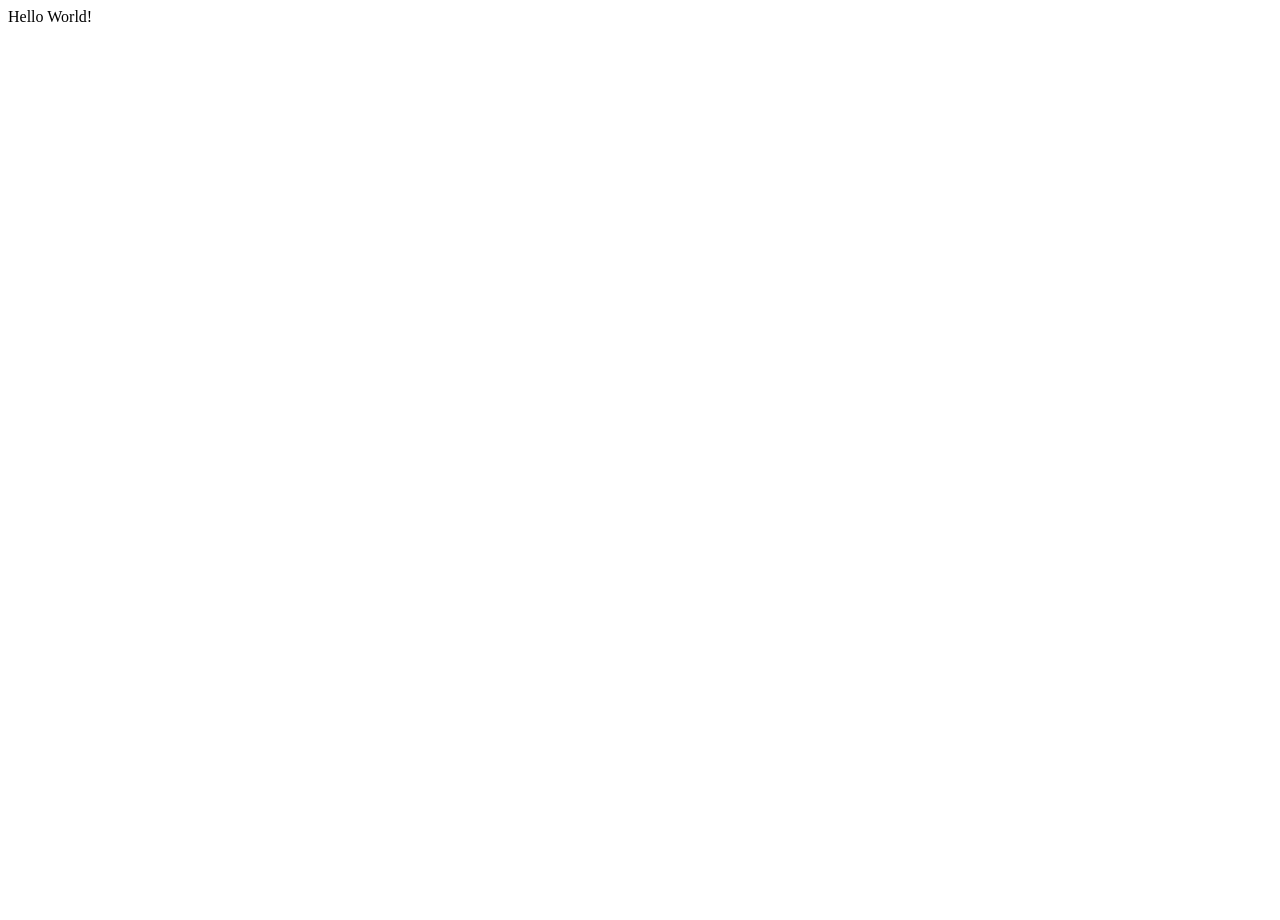
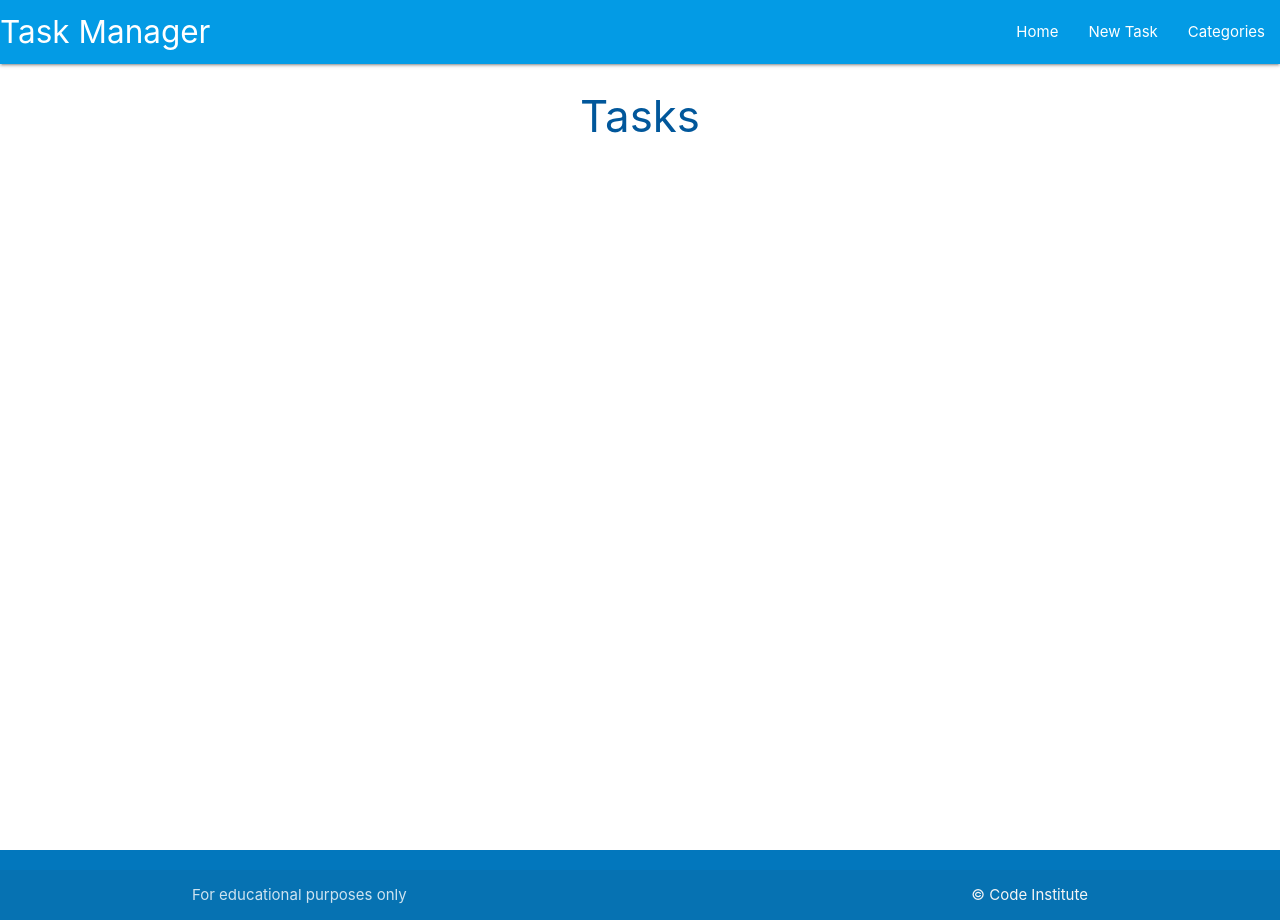
Before and after one commit to taz1003/flask-sqlalchemy-task-manager, a Flask app: page / in a window 1280 px wide. Before the commit the page is almost empty. Run offline with Flask 3, Linux system fonts and the light colour scheme.

Commit message:
Add css and js to base.html

```diff
--- a/taskmanager/routes.py
+++ b/taskmanager/routes.py
@@ -5,4 +5,4 @@ from taskmanager.models import Task, Category
 
 @app.route("/")
 def home():
-    return render_template("base.html")
+    return render_template("tasks.html")
--- /dev/null
+++ b/taskmanager/static/css/style.css
@@ -0,0 +1,9 @@
+body {
+	display: flex;
+	min-height: 100vh;
+	flex-direction: column;
+}
+
+main {
+	flex: 1 0 auto;
+}
--- /dev/null
+++ b/taskmanager/static/js/script.js
@@ -0,0 +1,5 @@
+document.addEventListener("DOMContentLoaded", function () {
+	// sidenav initialization
+	let sidenav = document.querySelectorAll(".sidenav");
+	M.Sidenav.init(sidenav);
+});
--- a/taskmanager/templates/base.html
+++ b/taskmanager/templates/base.html
@@ -1,11 +1,56 @@
 <!DOCTYPE html>
 <html lang="en">
-<head>
-    <meta charset="UTF-8">
-    <meta name="viewport" content="width=device-width, initial-scale=1.0">
-    <title>Task Manager</title>
-</head>
-<body>
-    Hello World!
-</body>
+	<head>
+		<meta charset="UTF-8" />
+		<meta name="viewport" content="width=device-width, initial-scale=1.0" />
+		<link
+			rel="stylesheet"
+			href="https://cdnjs.cloudflare.com/ajax/libs/font-awesome/6.7.2/css/all.min.css"
+			integrity="sha512-Evv84Mr4kqVGRNSgIGL/F/aIDqQb7xQ2vcrdIwxfjThSH8CSR7PBEakCr51Ck+w+/U6swU2Im1vVX0SVk9ABhg=="
+			crossorigin="anonymous"
+			referrerpolicy="no-referrer" />
+		<link
+			rel="stylesheet"
+			href="https://cdnjs.cloudflare.com/ajax/libs/materialize/1.0.0/css/materialize.min.css"
+			type="text/css" />
+		<link rel="stylesheet" href="{{ url_for('static', filename='css/style.css') }}" type="text/css" />
+
+		<title>Task Manager</title>
+	</head>
+	<body>
+		<header>
+			<nav class="light-blue darken-1">
+				<div class="nav-wrapper">
+					<a href="{{ url_for('home') }}" class="brand-logo">Task Manager</a>
+					<a href="#" data-target="mobile-demo" class="sidenav-trigger"><i class="fas fa-bars"></i></a>
+					<ul class="right hide-on-med-and-down">
+						<li><a href="{{ url_for('home') }}">Home</a></li>
+						<li><a href="">New Task</a></li>
+						<li><a href="">Categories</a></li>
+					</ul>
+				</div>
+			</nav>
+
+			<!-- mobile sidenav -->
+			<ul class="sidenav" id="mobile-demo">
+				<li><a href="{{ url_for('home') }}">Home</a></li>
+				<li><a href="">New Task</a></li>
+				<li><a href="">Categories</a></li>
+			</ul>
+		</header>
+
+		<main class="container">{% block content %} {% endblock %}</main>
+
+		<footer class="page-footer light-blue darken-3">
+			<div class="footer-copyright">
+				<div class="container">
+					For educational purposes only
+					<a class="grey-text text-lighten-4 right" href="https://codeinstitute.net/global/" target="_blank">&copy; Code Institute</a>
+				</div>
+			</div>
+		</footer>
+
+		<script src="https://cdnjs.cloudflare.com/ajax/libs/materialize/1.0.0/js/materialize.min.js"></script>
+		<script src="{{ url_for('static', filename='js/script.js') }}"></script>
+	</body>
 </html>
--- /dev/null
+++ b/taskmanager/templates/tasks.html
@@ -0,0 +1,6 @@
+{% extends "base.html" %}
+{% block content %}
+
+<h3 class="light-blue-text text-darken-4 center-align">Tasks</h3>
+
+{% endblock %}
```
